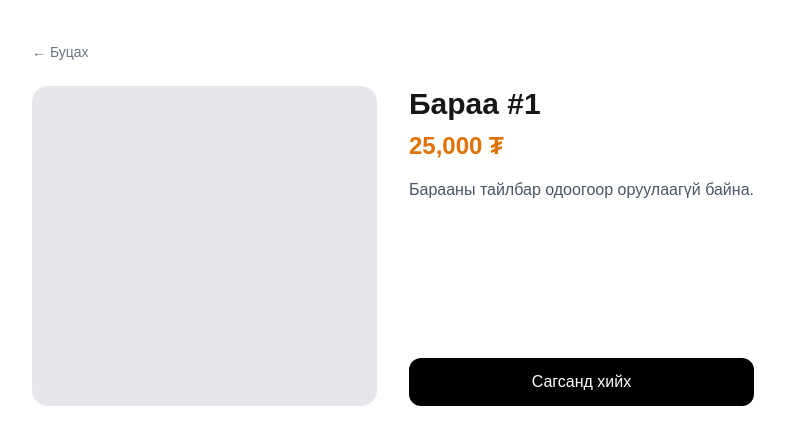
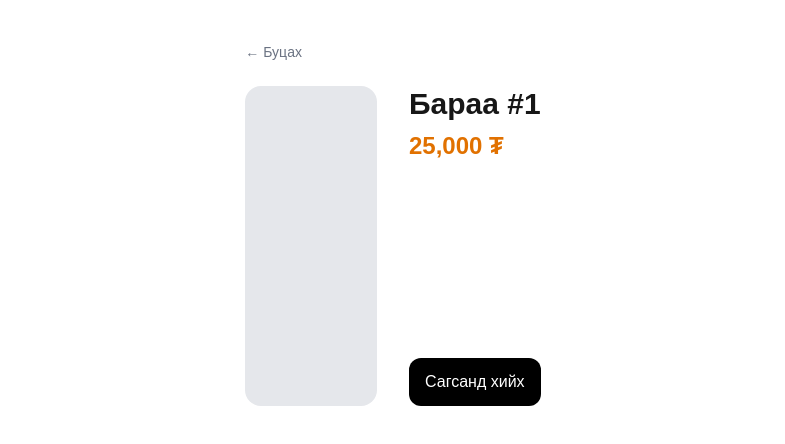
Before and after one commit to michidmaa9/my-store, a Next.js app: page /products/1 in a window 1280 px wide. Shown: the top 444 px of the page, without its empty margins (247-1032 px from the left). Built offline with nearby package versions, Linux system fonts and the light colour scheme.

Commit message:
Remove description property to fix Product type error

```diff
--- a/app/products/[id]/page.tsx
+++ b/app/products/[id]/page.tsx
@@ -9,14 +9,13 @@ function ProductContent({ params }: { params: Promise<{ id: string }> }) {
   const productId = Number(resolvedParams.id);
   const { addToCart } = useCartStore();
 
-  // Product type-тай яг таарах объект үүсгэх
+  // Product type-д тааруулж description-ийг хасав
   const product: Product = {
     id: productId,
     title: `Бараа #${productId}`,
     price: 25000,
-    description: 'Барааны тайлбар одоогоор оруулаагүй байна.',
     imageUrl: '',
-    isPreorder: false, // TypeScript-ийн шаардлагатай талбарыг оруулав
+    isPreorder: false,
   };
 
   return (
@@ -40,7 +39,6 @@ function ProductContent({ params }: { params: Promise<{ id: string }> }) {
             <p className="mt-2 text-2xl font-semibold text-amber-600">
               {product.price.toLocaleString()} ₮
             </p>
-            <p className="mt-4 text-gray-600">{product.description}</p>
           </div>
           <button
             onClick={() => addToCart(product)}
```
